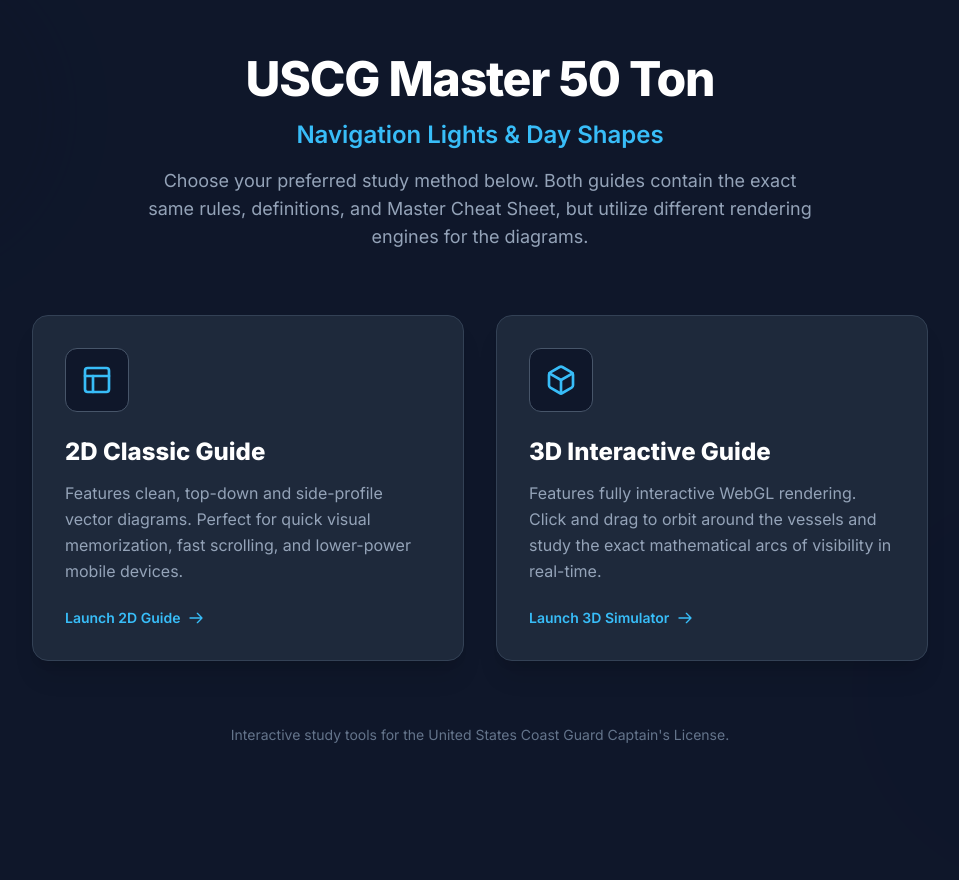
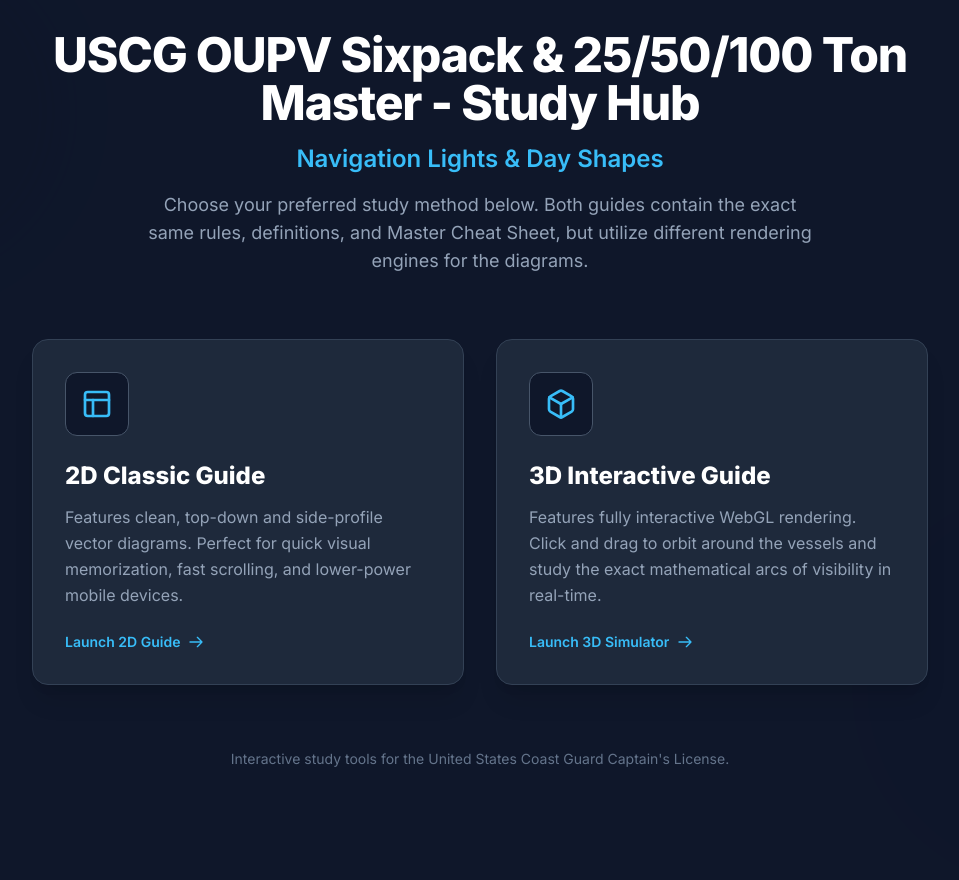
Before and after one commit to jjdives/MasterLicense, a plain HTML site: page index.html in a window 1280 px wide. Shown: the top 880 px of the page, without its empty margins (160-1119 px from the left). Drawn offline with nearby package versions, Linux system fonts and the light colour scheme.

Commit message:
Update index.html
Fixed the applicability inside the page too

```diff
--- a/index.html
+++ b/index.html
@@ -23,7 +23,7 @@
     <main class="w-full max-w-4xl relative z-10">
 
         <header class="text-center mb-16">
-            <h1 class="text-5xl font-extrabold text-white mb-4 tracking-tight">USCG Master 50 Ton</h1>
+            <h1 class="text-5xl font-extrabold text-white mb-4 tracking-tight">USCG OUPV Sixpack & 25/50/100 Ton Master - Study Hub</h1>
             <h2 class="text-2xl text-sky-400 font-semibold mb-4">Navigation Lights & Day Shapes</h2>
             <p class="text-slate-400 max-w-2xl mx-auto text-lg">
                 Choose your preferred study method below. Both guides contain the exact same rules, definitions, and Master Cheat Sheet, but utilize different rendering engines for the diagrams.
```
